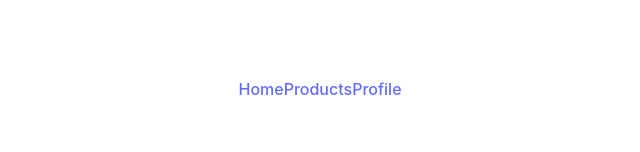
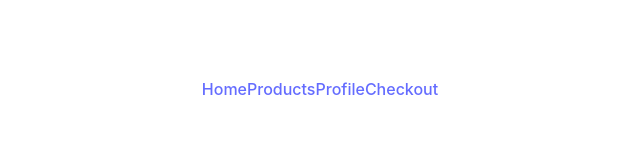
Before and after one commit to Robrowno/xander_ecommerce_final_project, a React (Vite) app in the folder final-project/: page / in a window 1280 px wide. Shown: the part 228-380 px from the top of the page, without its empty margins (320-960 px from the left). Built offline with nearby package versions, Linux system fonts and the light colour scheme.

Commit message:
start Checkout.jsx page and add checkout link to navbar

```diff
--- a/final-project/src/components/Navbar.jsx
+++ b/final-project/src/components/Navbar.jsx
@@ -6,6 +6,7 @@ const Navbar = () => {
           <Link to="/">Home</Link>
           <Link to="products">Products</Link>
           <Link to="profile">Profile</Link>
+          <Link to="checkout">Checkout</Link>
         </nav>
       );
 };
--- /dev/null
+++ b/final-project/src/pages/Checkout.jsx
@@ -0,0 +1,6 @@
+
+const Checkout = () => {
+
+  return <h1>Checkout</h1>;
+};
+export default Checkout;
```
Also changed, not shown: 2 other files (tests, documents, lock files or other folders).
